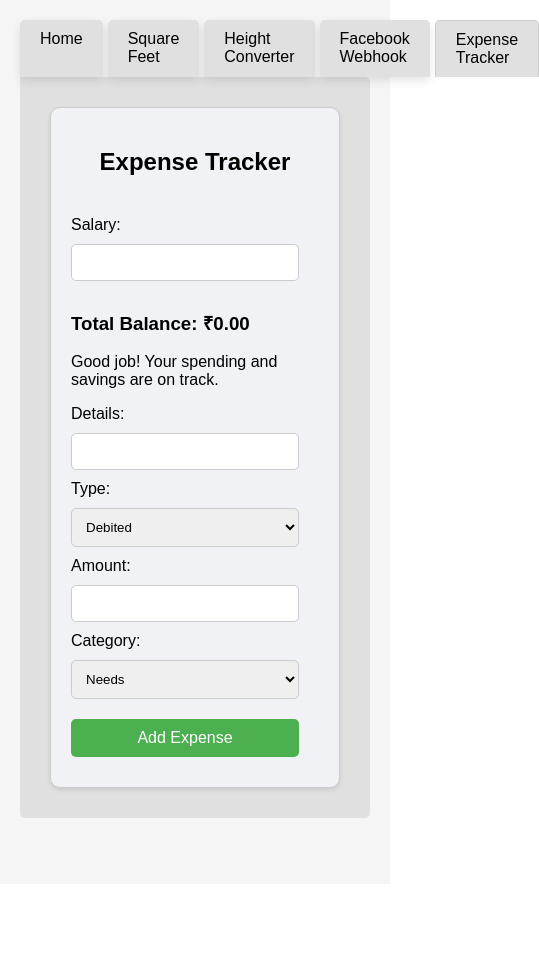
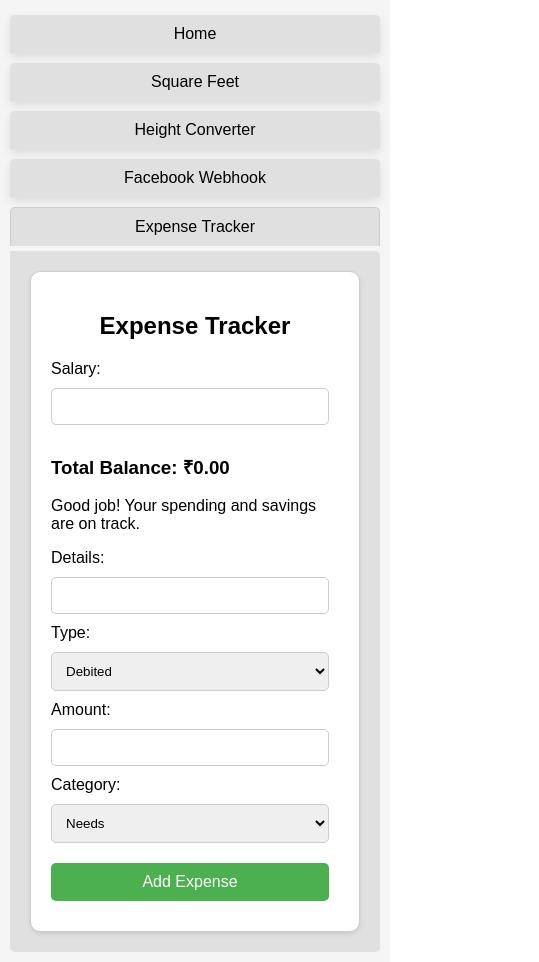
Before and after one commit to Binwin6724/Bi-home, a React (Create React App) app: page /expense-tracker in a window 390 px wide. Shown: the whole page, 539 px wide, since content can reach past the window. Before the commit the page ends 884 px from the top, so only its background shows below. Built offline with nearby package versions, Linux system fonts and the light colour scheme; what chartjs-plugin-datalabels would draw is missing.

Commit message:
added code

```diff
--- a/src/App.css
+++ b/src/App.css
@@ -8,6 +8,7 @@
 
 .tab-navigation {
   display: flex;
+  flex-wrap: wrap; /* Allows wrapping of tabs on smaller screens */
 }
 
 .tab-navigation a {
@@ -19,6 +20,8 @@
   border-radius: 5px 5px 0 0;
   box-shadow: 0 4px 10px rgba(0, 0, 0, 0.1);
   transition: background-color 0.3s, box-shadow 0.3s;
+  flex: 1 1 auto; /* Ensures tabs are flexible and can shrink/grow */
+  text-align: center;
 }
 
 .tab-navigation a:hover {
@@ -37,3 +40,22 @@
   background-color: #e0e0e0;
   border-radius: 0 5px 5px 5px;
 }
+
+/* Media queries for smaller devices */
+@media (max-width: 768px) {
+  .app-container {
+    padding: 10px;
+  }
+
+  .tab-navigation {
+    flex-direction: column;
+  }
+
+  .tab-navigation a {
+    margin: 5px 0;
+  }
+
+  .tab-content {
+    padding: 20px;
+  }
+}
--- a/src/css/ExpenseTracker.css
+++ b/src/css/ExpenseTracker.css
@@ -1,14 +1,9 @@
-.layout-container {
-  display: flex;
-  width: 100%;
-  justify-content: space-between;
-}
-
+/* Expence Tracker.css */
 .left-container {
   flex: 1;
   display: flex;
   flex-direction: column;
-  align-items: center; /* Align items to the left */
+  align-items: center;
   padding-right: 20px;
 }
 
@@ -24,10 +19,24 @@
   flex: 1;
   display: flex;
   flex-direction: column;
-  align-items: center; /* Align items to the right */
+  align-items: center;
 }
 
 .chart-container {
   width: 100%;
-  max-width: 500px; /* Limit chart width */
+  max-width: 100%;
+  padding: 10px;
+  box-sizing: border-box;
 }
+
+/* Media queries for smaller devices */
+@media (max-width: 768px) {
+  .left-container,
+  .right-container {
+    padding-right: 10px;
+  }
+
+  .chart-container {
+    max-width: 100%;
+  }
+}
--- a/src/css/FacebookWebhook.css
+++ b/src/css/FacebookWebhook.css
@@ -1,19 +1,11 @@
 /* FacebookWebhook.css */
-.container {
-    display: flex;
-    flex-direction: column;
-    align-items: center;
-    gap: 20px;
-    padding: 20px;
-    background-color: #f0f2f5;
-  }
 
 .post-card {
   background-color: #fff;
   border-radius: 8px;
   box-shadow: 0 1px 2px rgba(0, 0, 0, 0.1);
   width: 100%;
-    max-width: 600px;
+  max-width: 100%;
   padding: 15px;
   display: flex;
   flex-direction: column;
--- a/src/css/HeightConverter.css
+++ b/src/css/HeightConverter.css
@@ -1,11 +1,9 @@
 /* src/components/HeightConverter.css */
 .container {
-    max-width: 600px;
-    margin: auto;
+  max-width: 100%;
   padding: 20px;
   background-color: #fff;
   border: 1px solid #ccc;
-    border-radius: 10px;
   box-shadow: 0 2px 4px rgba(0, 0, 0, 0.1);
   min-height: 70vh;
 }
--- a/src/css/SquareFeetConverter.css
+++ b/src/css/SquareFeetConverter.css
@@ -1,6 +1,6 @@
+/* Squarefeet.css */
 .container {
-    max-width: 400px;
-    margin: auto;
+  max-width: 100%;
   padding: 20px;
   border: 1px solid #ccc;
   border-radius: 10px;
@@ -9,7 +9,7 @@
   align-items: center;
 }
 
-  input, button, select  {
+input, button, select {
   width: 100%;
   padding: 10px;
   margin: 10px 0;
@@ -25,3 +25,10 @@
 button:hover {
   background-color: #45a049;
 }
+
+/* Media queries for smaller devices */
+@media (max-width: 768px) {
+  .container {
+    padding: 10px;
+  }
+}
```
Lines whose indentation alone changed are shown as unchanged.
